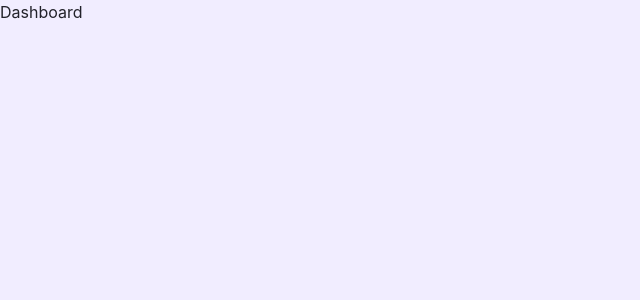
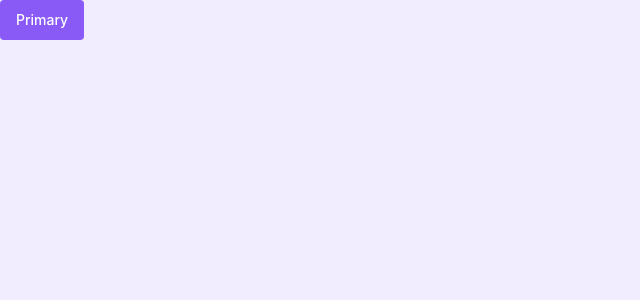
Before and after one commit to AbhilashMadi/Ques.AI, a React (Vite) app in the folder frontend/: page /dashboard in a window 1280 px wide. Shown: the top 300 px of the page, without its empty margins (0-640 px from the left). Built offline with nearby package versions, Linux system fonts and the light colour scheme.

Commit message:
feat(frontend): button component

```diff
--- a/frontend/package.json
+++ b/frontend/package.json
@@ -11,9 +11,12 @@
   },
   "dependencies": {
     "@tailwindcss/vite": "^4.1.7",
+    "clsx": "^2.1.1",
     "react": "^19.1.0",
     "react-dom": "^19.1.0",
     "react-router-dom": "^7.6.0",
+    "tailwind-merge": "^3.3.0",
+    "tailwind-variants": "^1.0.0",
     "tailwindcss": "^4.1.7"
   },
   "devDependencies": {
--- a/frontend/src/components/custom/button.tsx
+++ b/frontend/src/components/custom/button.tsx
@@ -0,0 +1,50 @@
+import type { ButtonHTMLAttributes, DetailedHTMLProps, FC } from 'react';
+import { tv, type VariantProps } from 'tailwind-variants';
+import { cn } from '@lib/utils';
+
+export const buttonVariants = tv({
+  base: 'inline-flex items-center justify-center rounded-sm text-sm font-medium transition-colors focus-visible:outline-none focus-visible:ring-2 focus-visible:ring-ring focus-visible:ring-offset-2 disabled:opacity-50 disabled:pointer-events-none ring-offset-background cursor-pointer',
+  variants: {
+    variant: {
+      default: 'bg-primary text-primary-foreground hover:bg-primary/90',
+      destructive: 'bg-destructive text-destructive-foreground hover:bg-destructive/90',
+      outline: 'border border-input hover:bg-accent hover:text-accent-foreground',
+      secondary: 'bg-secondary text-secondary-foreground hover:bg-secondary/80',
+      ghost: 'hover:bg-accent hover:text-accent-foreground',
+      link: 'underline-offset-4 hover:underline text-primary',
+    },
+    size: {
+      sm: 'h-8 px-3 rounded-md text-xs',
+      md: 'h-10 px-4 text-sm',
+      lg: 'h-12 px-6 text-base',
+      icon: 'h-10 w-10 p-2',
+    },
+  },
+
+  defaultVariants: {
+    variant: 'default',
+    size: 'md',
+  },
+});
+
+export type ButtonVariants = VariantProps<typeof buttonVariants>;
+
+interface IButtonProps
+  extends DetailedHTMLProps<ButtonHTMLAttributes<HTMLButtonElement>, HTMLButtonElement>,
+  ButtonVariants { }
+
+const Button: FC<IButtonProps> = ({
+  variant,
+  size,
+  className,
+  children,
+  ...props
+}) => {
+  return (
+    <button className={cn(buttonVariants({ variant, size }), className)} {...props}>
+      {children}
+    </button>
+  );
+};
+
+export default Button;
--- /dev/null
+++ b/frontend/src/lib/utils.ts
@@ -0,0 +1,6 @@
+import { clsx, type ClassValue } from 'clsx';
+import { twMerge } from 'tailwind-merge';
+
+export function cn(...inputs: ClassValue[]) {
+  return twMerge(clsx(inputs));
+}
--- a/frontend/src/pages/dashboard.tsx
+++ b/frontend/src/pages/dashboard.tsx
@@ -1,4 +1,7 @@
+import Button from '@/components/custom/button';
 
 export default function Dashboard() {
-  return (<div>Dashboard</div>)
+  return (<div>
+    <Button>Primary</Button>
+  </div>)
 }
```
Also changed, not shown: frontend/src/components/custom/input.tsx (added), 1 other file (tests, documents, lock files or other folders).
